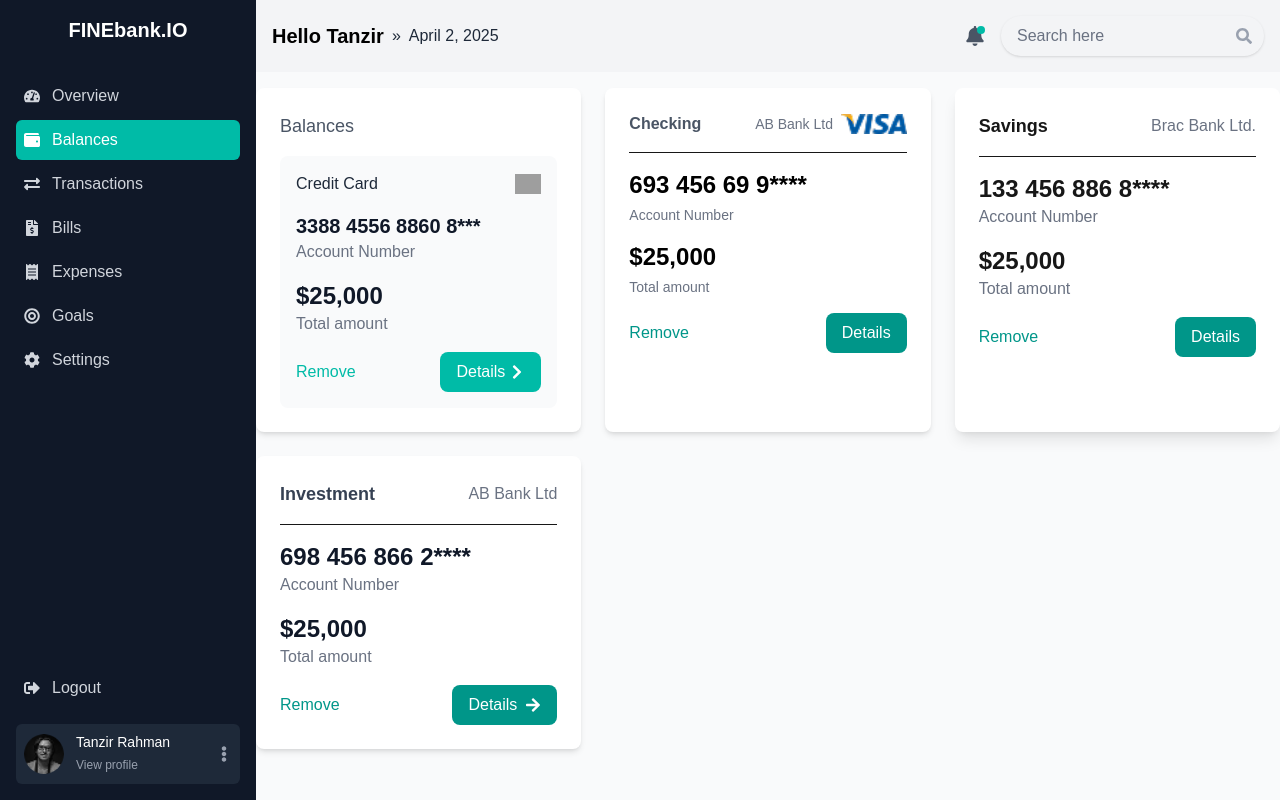
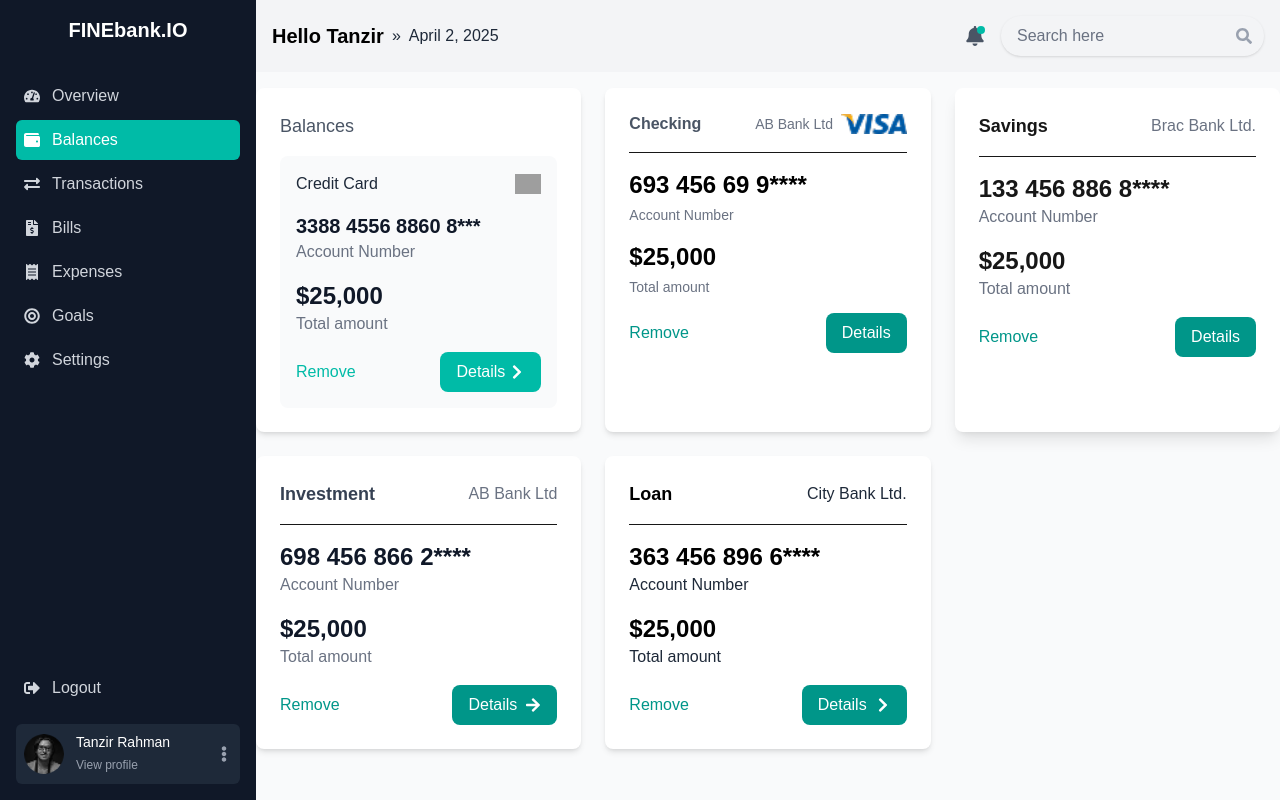
Before and after one commit to Bhankid/finebank, a Next.js app: page /dashboard/balances in a window 1280 px wide. Built offline with nearby package versions, Linux system fonts and the light colour scheme; grey boxes are pictures that could not be loaded.

Commit message:
Add LoanCard component to CreditCardBalance for displaying loan details

```diff
--- /dev/null
+++ b/src/app/components/CreditCardBalance/LoanCard.tsx
@@ -0,0 +1,65 @@
+'use client';
+
+import { FaChevronRight } from 'react-icons/fa';
+
+interface LoanCardProps {
+  bankName?: string;
+  accountNumber?: string;
+  totalAmount?: number;
+  className?: string;
+  onRemove?: () => void;
+  onDetails?: () => void;
+}
+
+const LoanCard: React.FC<LoanCardProps> = ({
+  bankName = 'City Bank Ltd.',
+  accountNumber = '363 456 896 6****',
+  totalAmount = 25000,
+  className = '',
+  onRemove = () => {},
+  onDetails = () => {}
+}) => {
+  // Format currency
+  const formatCurrency = (amount: number): string => {
+    return new Intl.NumberFormat('en-US', {
+      style: 'currency',
+      currency: 'USD',
+      minimumFractionDigits: 0,
+      maximumFractionDigits: 0
+    }).format(amount);
+  };
+
+  return (
+    <div className={`bg-white rounded-lg shadow-md p-6 w-full ${className}`}>
+      <div className="flex justify-between items-center mb-4">
+        <h2 className="text-lg font-semibold text-black">Loan</h2>
+        <span className="text-gray-800">{bankName}</span>
+      </div>
+      <hr className="mb-4"/>
+      <div className="mb-4">
+        <p className="text-2xl font-semibold text-black">{accountNumber}</p>
+        <p className="text-gray-800">Account Number</p>
+      </div>
+      <div className="mb-4">
+        <p className="text-2xl font-semibold text-black">{formatCurrency(totalAmount)}</p>
+        <p className="text-gray-800">Total amount</p>
+      </div>
+      <div className="flex justify-between items-center">
+        <button
+          onClick={onRemove}
+          className="text-teal-600 hover:text-teal-700 transition-colors"
+        >
+          Remove
+        </button>
+        <button
+          onClick={onDetails}
+          className="bg-teal-600 hover:bg-teal-700 text-white px-4 py-2 rounded-lg flex items-center transition-colors"
+        >
+          Details <FaChevronRight className="ml-2" />
+        </button>
+      </div>
+    </div>
+  );
+};
+
+export default LoanCard;
--- a/src/app/dashboard/balances/page.tsx
+++ b/src/app/dashboard/balances/page.tsx
@@ -3,6 +3,7 @@
 import CheckingAccount from '@/app/components/CreditCardBalance/CheckingAccount';
 import CreditCardBalance from '@/app/components/CreditCardBalance/CreditCardBalance';
 import InvestmentCard from '@/app/components/CreditCardBalance/InvestmentCard';
+import LoanCard from '@/app/components/CreditCardBalance/LoanCard';
 import SavingsAccount from '@/app/components/CreditCardBalance/SavingsAccount';
 import Header from '@/app/components/Header/Header';
 import Sidebar from '@/app/components/SideBar/Sidebar';
@@ -23,6 +24,7 @@
         <CheckingAccount />
           <SavingsAccount />
           <InvestmentCard />
+          <LoanCard />
         </div>
       </main>
     </div>
```
